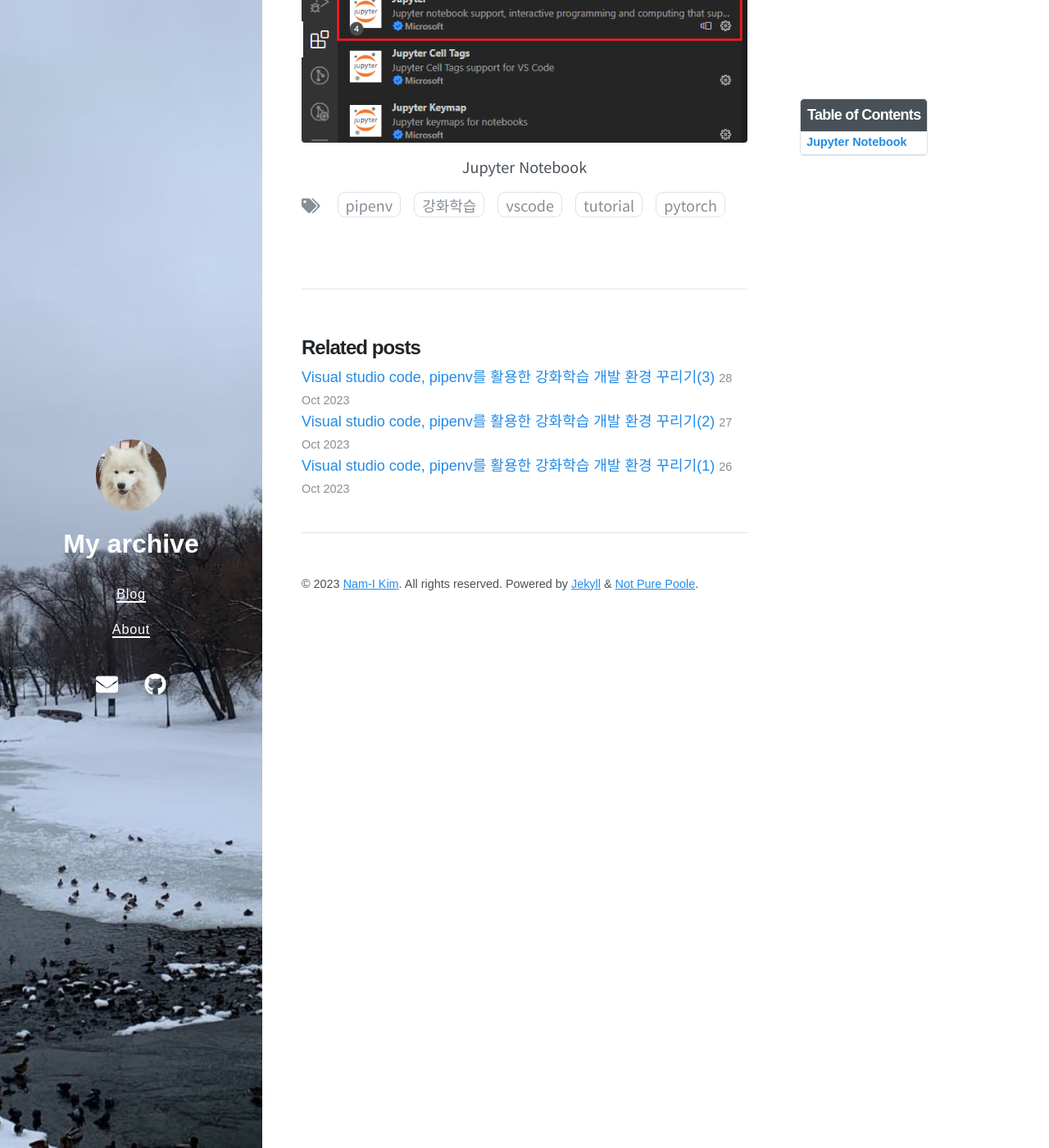
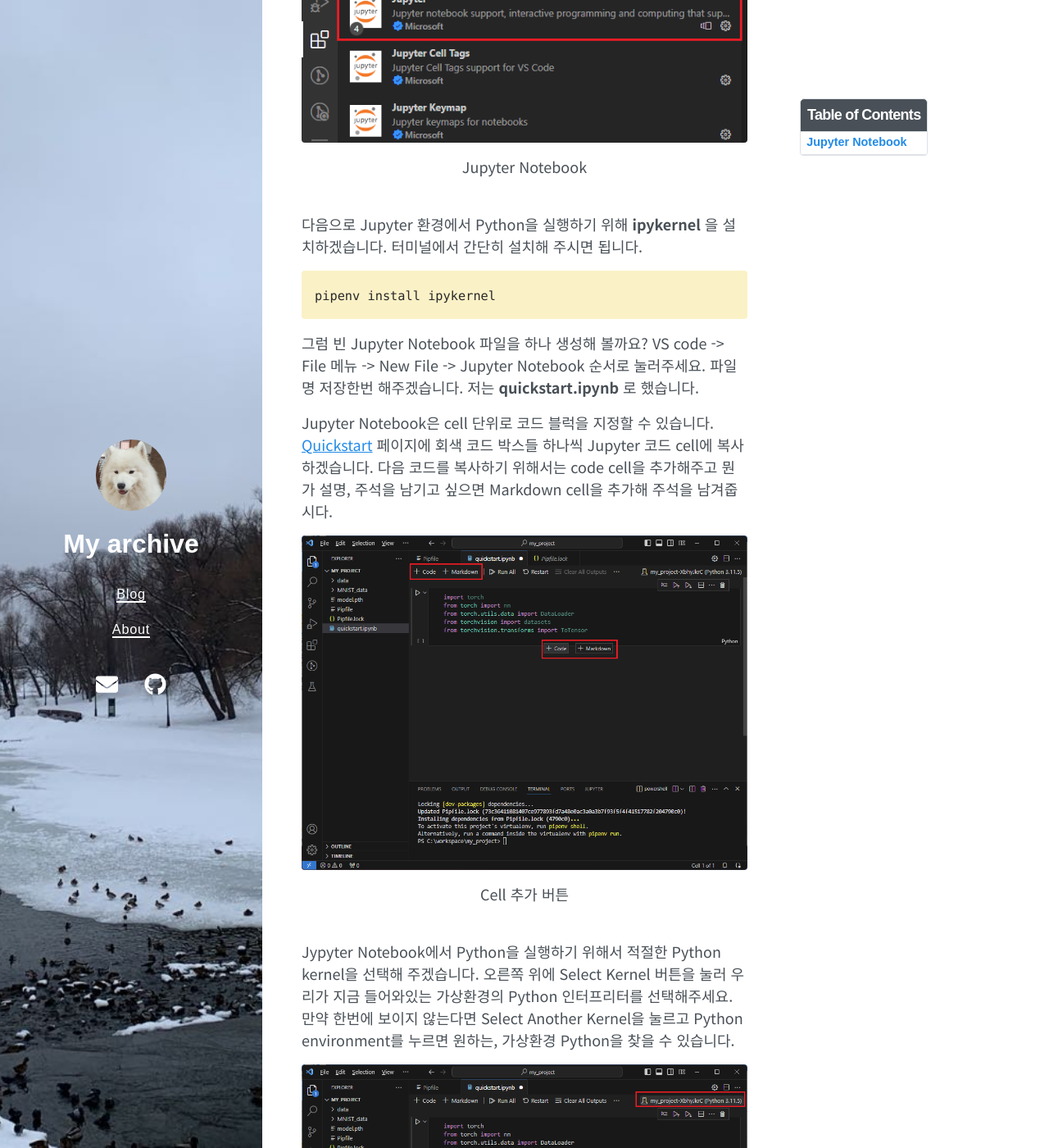
Before and after one commit to NamiKim-0408/NamiKim-0408.github.io, a Jekyll site: the page built from _posts/2023-11-01-vscode-RL_4.md, in a window 1280 px wide and 1400 px high, scrolled down 656 px. Shown: the whole window at 82% size. Built offline with Jekyll 4.4.1, drawn with Linux system fonts in a browser that asks for light colours; nearby versions of some CDN libraries; comment, search, counter and statistics services are not loaded; some of the changed text lies outside the part shown.

Commit message:
RL_4 mod

````diff
--- a/_posts/2023-11-01-vscode-RL_4.md
+++ b/_posts/2023-11-01-vscode-RL_4.md
@@ -2,7 +2,7 @@
 layout: post
 title: Visual studio code, pipenv를 활용한 강화학습 개발 환경 꾸리기(4)
 date: 2023-11-01 10:00 +0900
-tags: [pipenv, 강화학습, vscode, tutorial, PyTorch]
+tags: [pipenv, 강화학습, vscode, tutorial, PyTorch, Jupyter Notebook]
 categories: 강화학습
 toc:  true
 ---
@@ -19,3 +19,66 @@
 
 ![jupyter](/assets/img/RL_4/jupyter.PNG "install jupyter")
 <center>Jupyter Notebook</center>
+
+<br/>
+
+다음으로 Jupyter 환경에서 Python을 실행하기 위해 __ipykernel__ 을 설치하겠습니다.
+터미널에서 간단히 설치해 주시면 됩니다.
+
+```console
+pipenv install ipykernel
+```
+
+그럼 빈 Jupyter Notebook 파일을 하나 생성해 볼까요?
+VS code -> File 메뉴 -> New File -> Jupyter Notebook 순서로 눌러주세요.
+파일명 저장한번 해주겠습니다.
+저는 __quickstart.ipynb__ 로 했습니다.
+
+Jupyter Notebook은 cell 단위로 코드 블럭을 지정할 수 있습니다.
+[Quickstart](https://pytorch.org/tutorials/beginner/basics/quickstart_tutorial.html) 페이지에 회색 코드 박스들 하나씩 Jupyter 코드 cell에 복사하겠습니다.
+다음 코드를 복사하기 위해서는 code cell을 추가해주고 뭔가 설명, 주석을 남기고 싶으면 Markdown cell을 추가해 주석을 남겨줍시다.
+
+![code and markdown](/assets/img/RL_4/cell.png)
+<center>Cell 추가 버튼</center>
+<br/>
+
+Jypyter Notebook에서 Python을 실행하기 위해서 적절한 Python kernel을 선택해 주겠습니다.
+오른쪽 위에 Select Kernel 버튼을 눌러 우리가 지금 들어와있는 가상환경의 Python 인터프리터를 선택해주세요.
+만약 한번에 보이지 않는다면 Select Another Kernel을 눌르고 Python environment를 누르면 원하는, 가상환경 Python을 찾을 수 있습니다.
+
+![Select Kernel](/assets/img/RL_4/kernel_select.png)
+<center>커널 선택 버튼</center>
+<br/>
+
+그리고 이것 저것 버튼을 누르며 코드를 실행해보세요.
+Cell의 코드들 라인 넘버가 없네요.
+불편합니다! cell 밖을 한번 클릭하고 <mark>Shift + L</mark> 키를 한번 눌러줍시다.
+__Run All__ 을 눌러서 모든 cell을 실행해보기도 하고 __Interrupt__ 를 눌러서 실행중인 코드를 멈춰보기도 하면서 익숙해 지면 좋겠습니다.
+
+Cell 왼쪽에 실행버튼을 눌러서 하나의 cell만 실행하고 바로 output을 얻어보기도 합시다.
+실행버튼 밑으로 열어서 __Debug Cell__ 버튼이 있는지도 확인해 봅시다.
+디버그 모드로 실행하면 __Break point__ 기능 등 다양한 디버그 기능을 사용할 수 있습니다.
+
+![run and debug](/assets/img/RL_4/run_debug.png)
+<center>Cell 실행 버튼과 debug 버튼</center>
+<br/>
+
+다음으로 __pandas__ 패키지를 깔아봅시다
+pandas는 데이터 조작 및 분석을 위한 패키지입니다.
+
+```console
+pipenv install pandas
+```
+<br/>
+
+pandas를 이용해 메모리에 저장된 데이터를 열어볼까요?
+먼저 quickstart.ipynb 코드를 한번 실행해 주세요.
+실행이 완료된 후 하단 패널에 JUPYTER 탭을 클릭해 봅시다.
+저장된 VARIABLES를 바로바로 확인할 수 있는데 __X__ 라는 변수에 저장된 내용도 보여지는군요.
+좀 더 편한 창으로 보기 위해 아래 그림과 같이 아이콘을 클릭해보면
+
+![data viewer](/assets/img/RL_4/dataviewer.png)
+<center>pandas data viewer</center>
+<br/>
+
+데이터 뷰어를 통해 상세히 데이터를 확인 및 수정할 수 있습니다.
````
Also changed, not shown: assets/img/RL_4/cell.png (added), assets/img/RL_4/dataviewer.png (added), assets/img/RL_4/kernel_select.png (added), assets/img/RL_4/run_debug.png (added).
